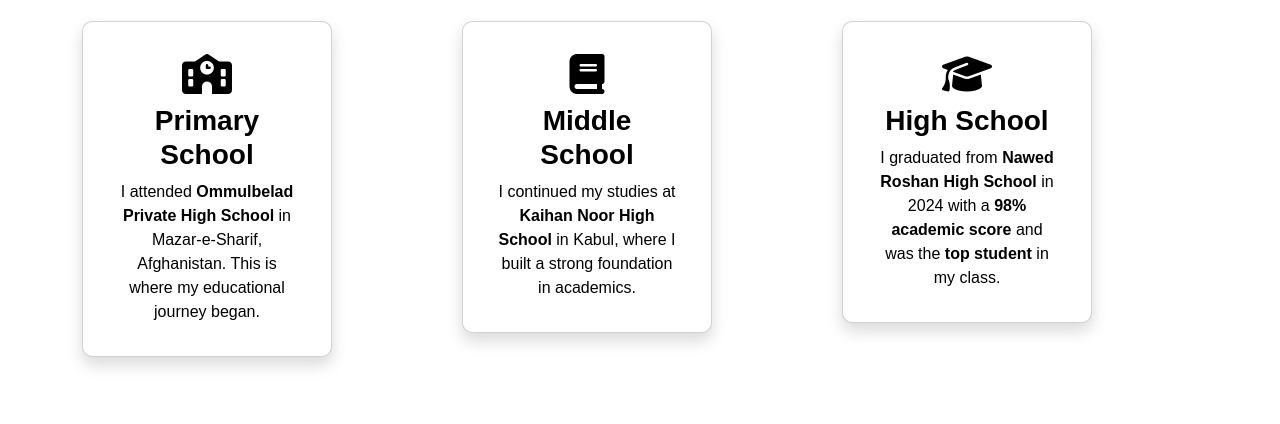
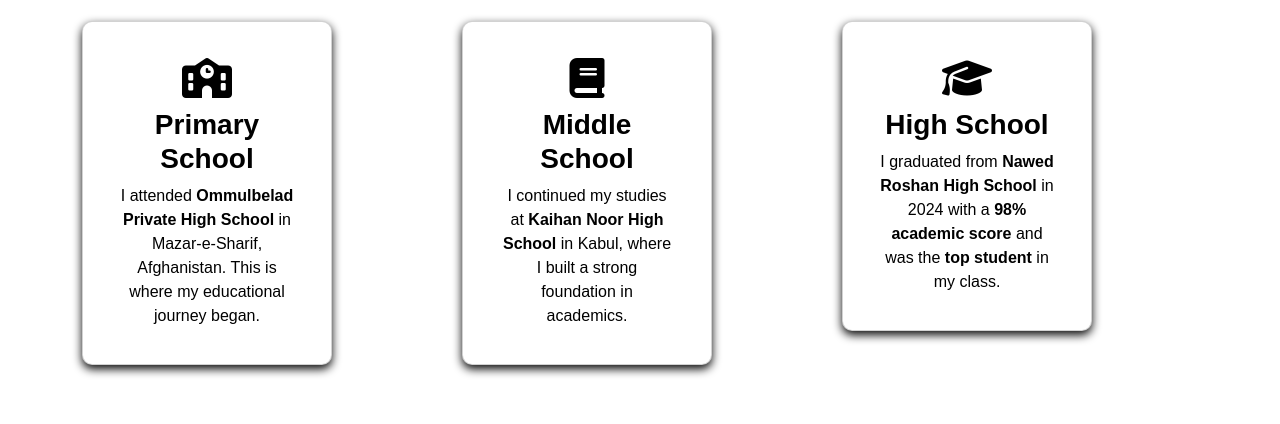
Before and after one commit to amirnajafizada/amirportfolio.html, a plain HTML site: page education.html in a window 1280 px wide. Shown: the part 223-647 px from the top of the page. Drawn offline with nearby package versions, Linux system fonts and the light colour scheme; a web font is replaced by a local one.

Commit message:
Update education.html

```diff
--- a/education.html
+++ b/education.html
@@ -16,6 +16,9 @@
     .navbar-brand {
         font-size: 2.5rem;
         font-weight: bold;
+    }
+    .card {
+        box-shadow: 0px 4px 10px #080808;
     }
 </style>
 </head>
@@ -66,7 +69,7 @@
         <div class="row g-4">
 
             <div class="col-md-4">
-                <div class="card text-center shadow p-3">
+                <div class="card text-center">
                     <div class="card-body">
                         <i class="fas fa-school icon"></i>
                         <h3 class="card-title mt-2">Primary School</h3>
@@ -76,7 +79,7 @@
             </div>
 
             <div class="col-md-4">
-                <div class="card text-center shadow p-3">
+                <div class="card text-center ">
                     <div class="card-body">
                         <i class="fas fa-book icon"></i>
                         <h3 class="card-title mt-2">Middle School</h3>
@@ -86,7 +89,7 @@
             </div>
 
             <div class="col-md-4">
-                <div class="card text-center shadow p-3">
+                <div class="card text-center ">
                     <div class="card-body">
                         <i class="fas fa-graduation-cap icon"></i>
                         <h3 class="card-title mt-2">High School</h3>
```
